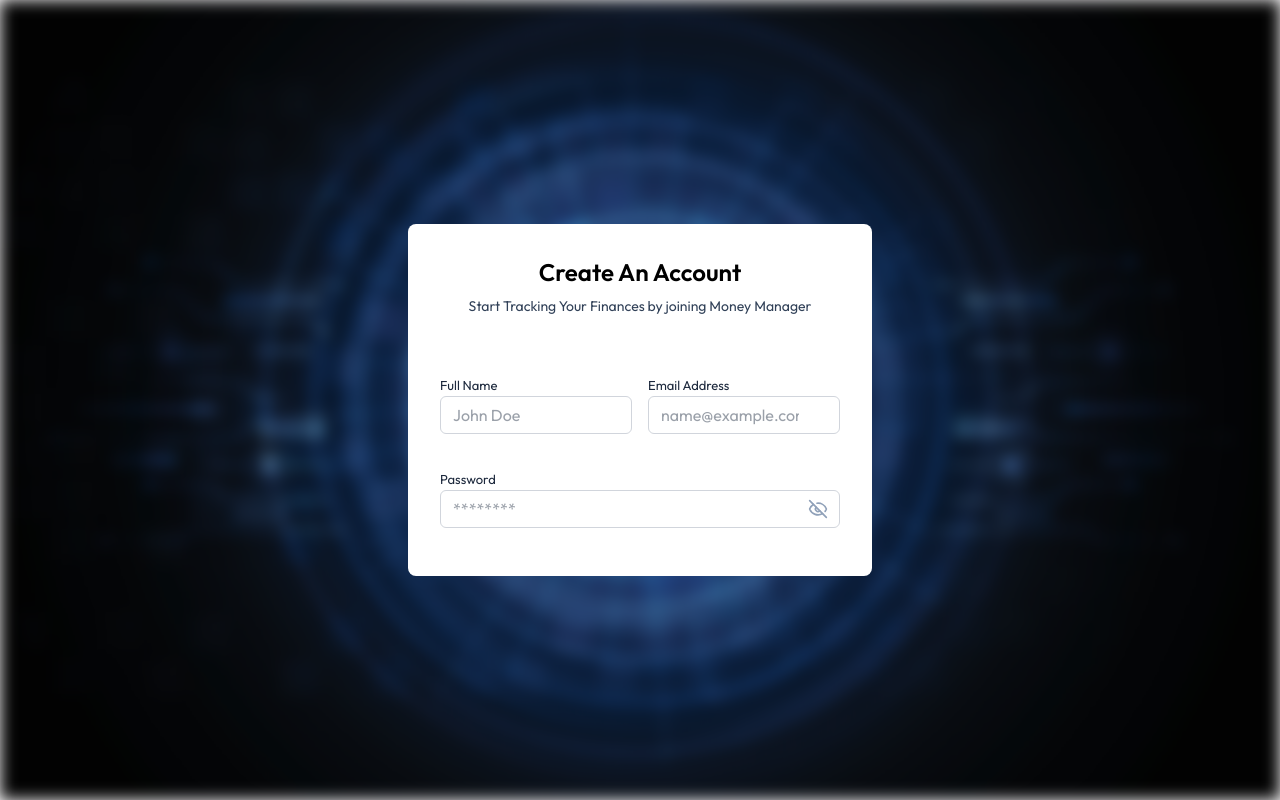
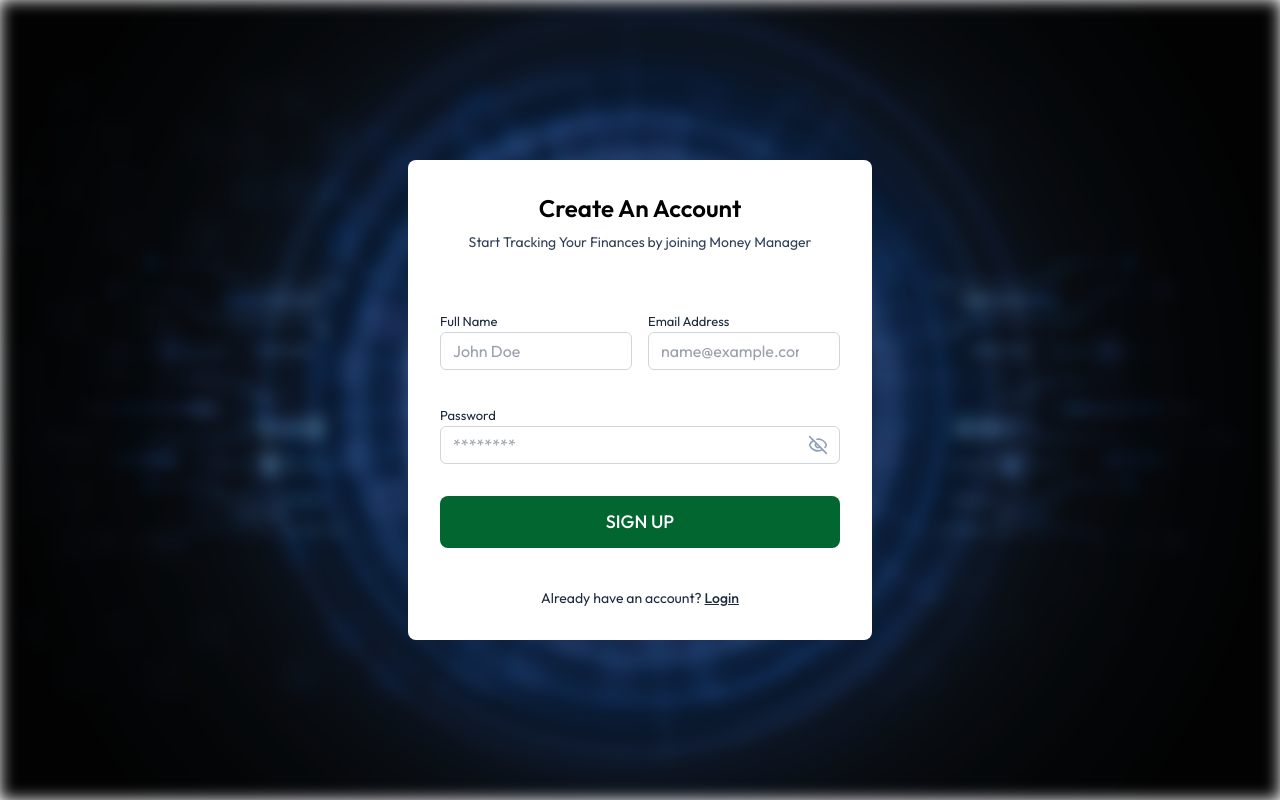
Before and after one commit to MoeF159/money-manager-application-frontend, a React (Vite) app: page /signup in a window 1280 px wide. Built offline with nearby package versions, Linux system fonts and the light colour scheme.

Commit message:
created a sign up submit button and a redirect link to /login for users with account

```diff
--- a/src/pages/Signup.jsx
+++ b/src/pages/Signup.jsx
@@ -1,6 +1,6 @@
 /* eslint-disable no-unused-vars */
 import { useState } from "react";
-import { useNavigate } from "react-router-dom";
+import { useNavigate, Link } from "react-router-dom";
 import {assets} from "../assets/assets.js"
 import Input from "../components/Input.jsx";
 
@@ -57,7 +57,29 @@
                                 type={"password"}
                                 />
                             </div>
+
                         </div>
+                        {error && (
+                            <p className="text-red-800 text-sm text-center bg-red-50 p-2 rounded">
+                                {error}
+                            </p>
+                        )}
+                        <button
+                        className="bg-green-800 text-white w-full py-3 text-lg font-medium rounded-lg"
+                        type="submit"
+                        >
+                            SIGN UP
+                        </button>
+
+                        <p className="text-sm text-slate-800 text-center mt-6">
+                            Already have an account?{" "}
+                            <Link
+                            to="/login"
+                            className="font-medium text-primary underline hover:text-primary-dark transition-colors"
+                            >
+                                Login
+                            </Link>
+                        </p>
 
                     </form>
                 </div>
```
